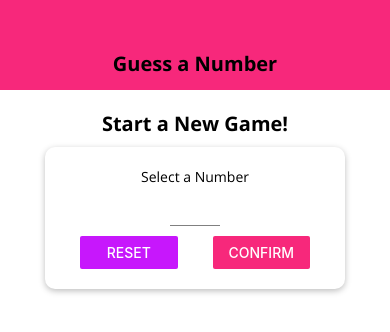
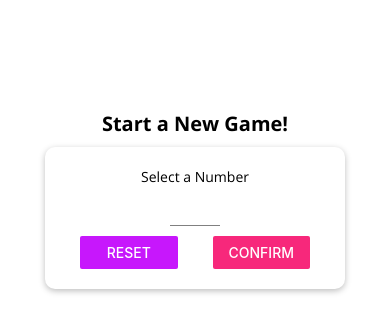
Before and after one commit to Xearta/guess-a-number, a React Native app: screen / in a window 390 px wide. Shown: the top 332 px of the page. Built offline with nearby package versions, Linux system fonts and the light colour scheme.

Commit message:
Changed the header style depending on platform

```diff
--- a/components/Header.js
+++ b/components/Header.js
@@ -1,5 +1,5 @@
 import React from 'react';
-import { View, Text, StyleSheet } from 'react-native';
+import { View, Text, StyleSheet, Platform } from 'react-native';
 
 import Colors from '../constants/colors';
 import TitleText from './TitleText';
@@ -7,7 +7,7 @@
 const Header = props => {
   return (
     <View style={styles.header}>
-      <TitleText>{props.title}</TitleText>
+      <TitleText style={styles.title}>{props.title}</TitleText>
     </View>
   );
 };
@@ -17,9 +17,14 @@
     width: '100%',
     height: 90,
     paddingTop: 36,
-    backgroundColor: Colors.primary,
+    backgroundColor: Platform.OS === 'android' ? Colors.primary : 'white',
     alignItems: 'center',
     justifyContent: 'center',
+    borderBottomColor: Platform.OS === 'ios' ? '#ccc' : 'transparent',
+    borderBottomWidth: Platform.OS === 'ios' ? 1 : 0,
+  },
+  title: {
+    color: Platform.OS === 'ios' ? Colors.primary : 'white',
   },
 });
 
```
